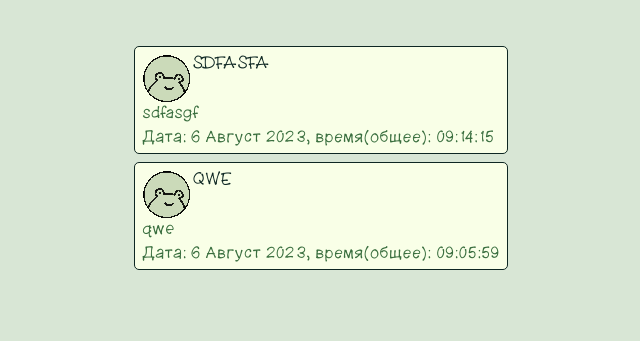
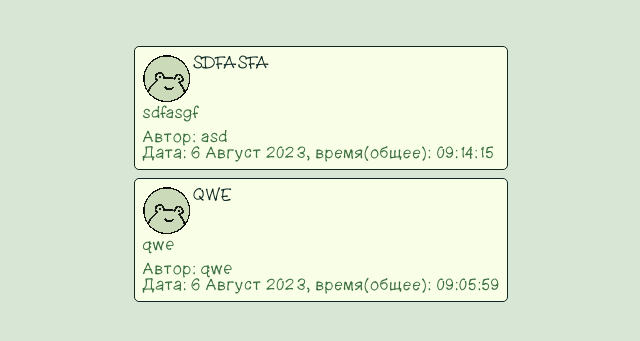
Before and after one commit to Teimir/Boloto, a Django app: page /boloto/ in a window 1280 px wide. Shown: the part 82-423 px from the top of the page, without its empty margins (319-959 px from the left). Run offline with Django 4.2, Linux system fonts and the light colour scheme; data comes from the database, SQL or seed files in the repository.

Commit message:
Вернул автора

```diff
--- a/blog/templates/blog/boloto.html
+++ b/blog/templates/blog/boloto.html
@@ -31,6 +31,7 @@
         <div class="post_container">
             <div class="post_container_content">{{ post.text }}</div>
             <div class="post_container_date">
+		<span class="text-muted"><b>Автор:</b> {{ post.author }}</span><br>
                 <b>Дата:</b> {{ post.data|date:'j F Y, время(общее): H:i:s' }}
             </div>
         </div>
```
